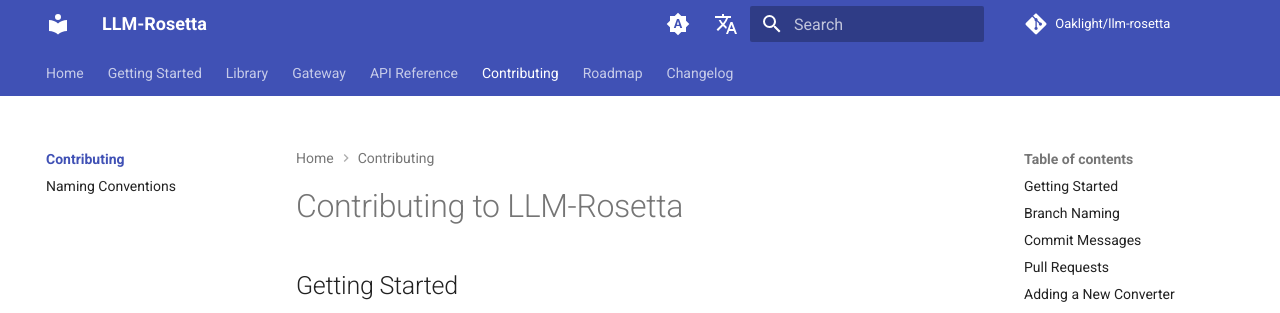
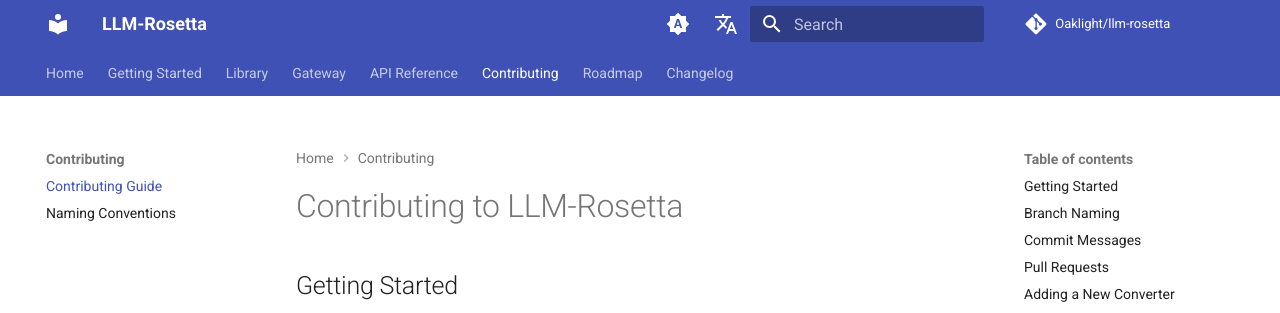
Before and after one commit to Oaklight/llm-rosetta, an MkDocs documentation site: the page built from docs/contributing/guide.md, in a window 1280 px wide. Shown: the top 313 px of the page. Built offline with MkDocs 1.6.1 and Material for MkDocs 9.7.7, drawn with Linux system fonts in a browser that asks for light colours; comment, search, counter and statistics services are not loaded.

Commit message:
docs: rename contributing/index.md to contributing/guide.md

```diff
--- a/mkdocs.yml
+++ b/mkdocs.yml
@@ -200,7 +200,7 @@ nav:
           - Admin API: api/admin.md
           - Observability: api/observability.md
   - Contributing:
-      - contributing/index.md
+      - Contributing Guide: contributing/guide.md
       - Naming Conventions: contributing/naming-conventions.md
   - Roadmap: roadmap.md
   - Changelog: changelog.md
```
Also changed, not shown: docs/contributing/guide.md (renamed from docs/contributing/index.md).
